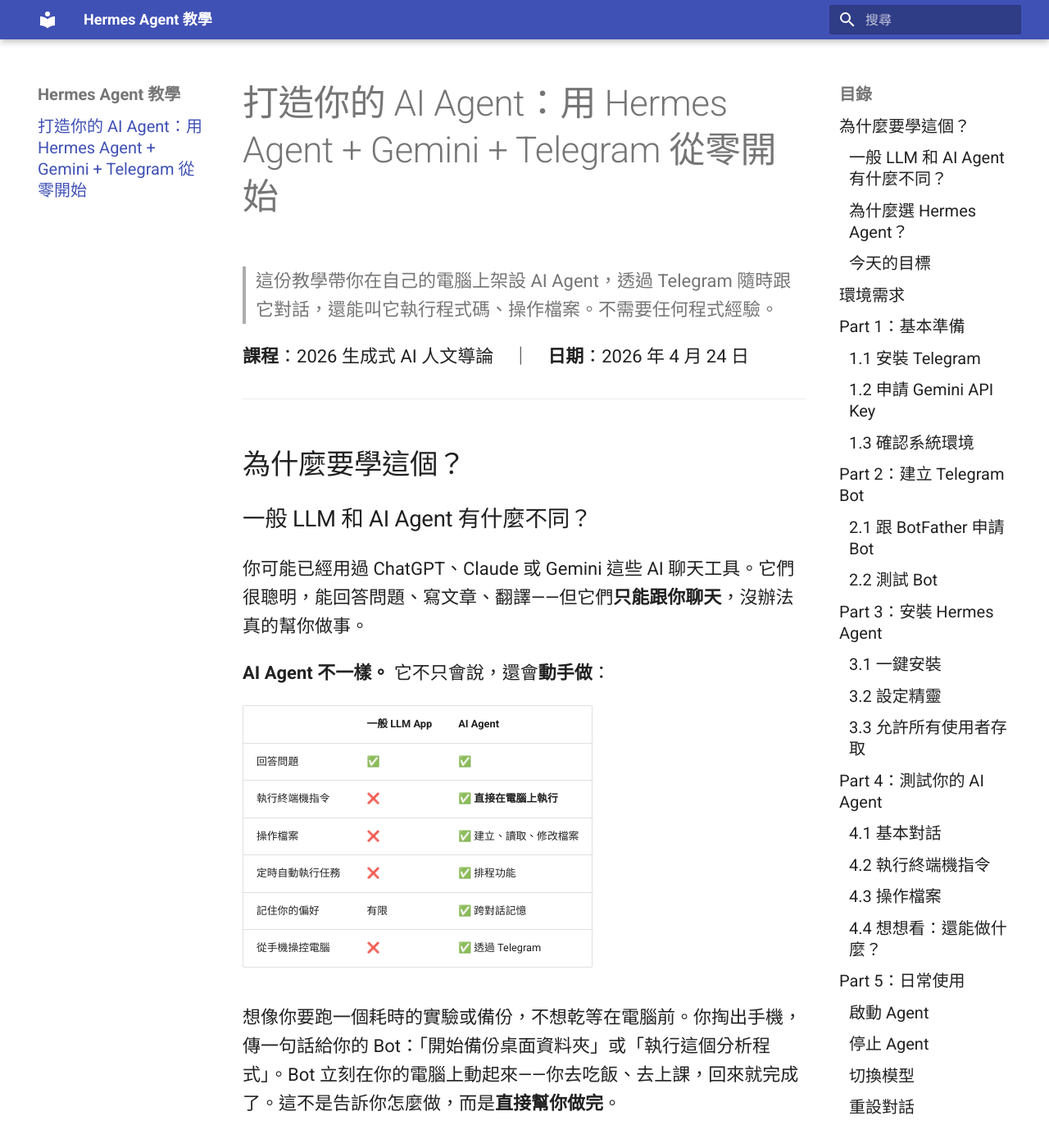
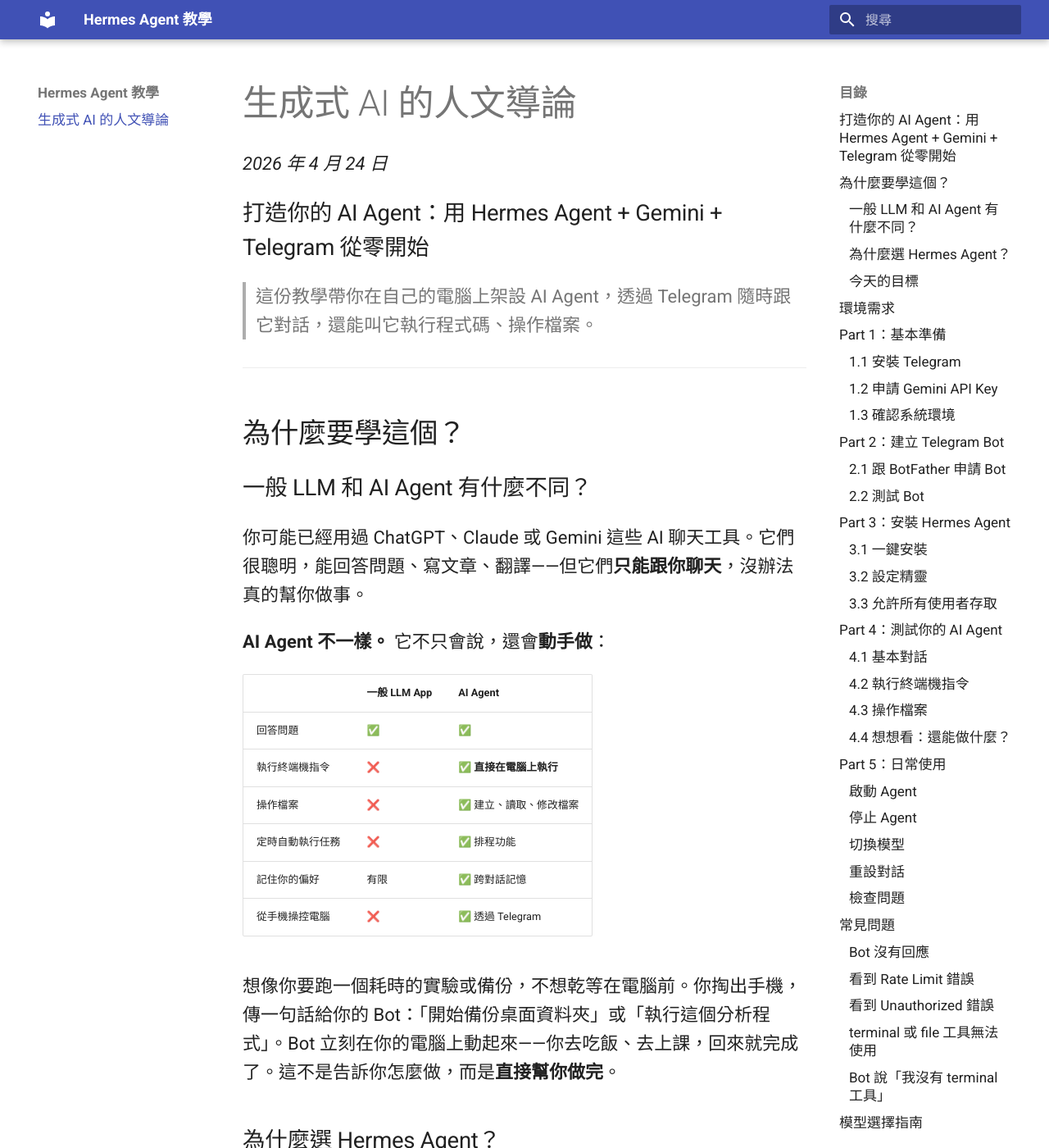
Before and after one commit to lopentu/hermes-agent-tutorial, an MkDocs documentation site: the page built from docs/index.md, in a window 1280 px wide and 1400 px high. Shown: the whole window at 82% size. Built offline with MkDocs 1.6.1 and Material for MkDocs 9.7.7, drawn with Linux system fonts in a browser that asks for light colours.

Commit message:
Update course title, adjust header spacing, and fix nav font size
Co-Authored-By: Claude Sonnet 4.6 <noreply@anthropic.com>

```diff
--- a/docs/index.md
+++ b/docs/index.md
@@ -1,8 +1,10 @@
-# 打造你的 AI Agent：用 Hermes Agent + Gemini + Telegram 從零開始
+# 生成式 AI 的人文導論
 
-> 這份教學帶你在自己的電腦上架設 AI Agent，透過 Telegram 隨時跟它對話，還能叫它執行程式碼、操作檔案。不需要任何程式經驗。
+*2026 年 4 月 24 日*
 
-**課程**：2026 生成式 AI 人文導論　｜　**日期**：2026 年 4 月 24 日
+### 打造你的 AI Agent：用 Hermes Agent + Gemini + Telegram 從零開始
+
+> 這份教學帶你在自己的電腦上架設 AI Agent，透過 Telegram 隨時跟它對話，還能叫它執行程式碼、操作檔案。
 
 ---
 
--- a/docs/stylesheets/extra.css
+++ b/docs/stylesheets/extra.css
@@ -8,6 +8,17 @@
   }
 }
 
-.md-nav {
-  font-size: 1rem;
+.md-nav,
+.md-nav__item,
+.md-nav__link,
+.md-nav__title {
+  font-size: 0.85rem !important;
 }
+
+.md-typeset h1 + p {
+  margin-top: -1.4rem;
+}
+
+.md-typeset h1 + p + h3 {
+  margin-top: 0.2rem;
+}
```
